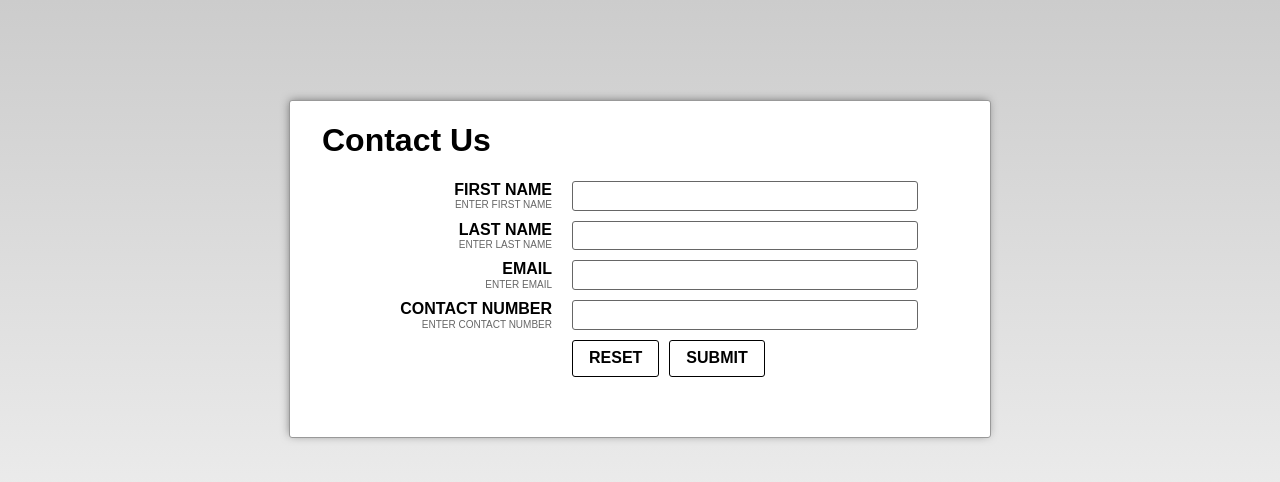
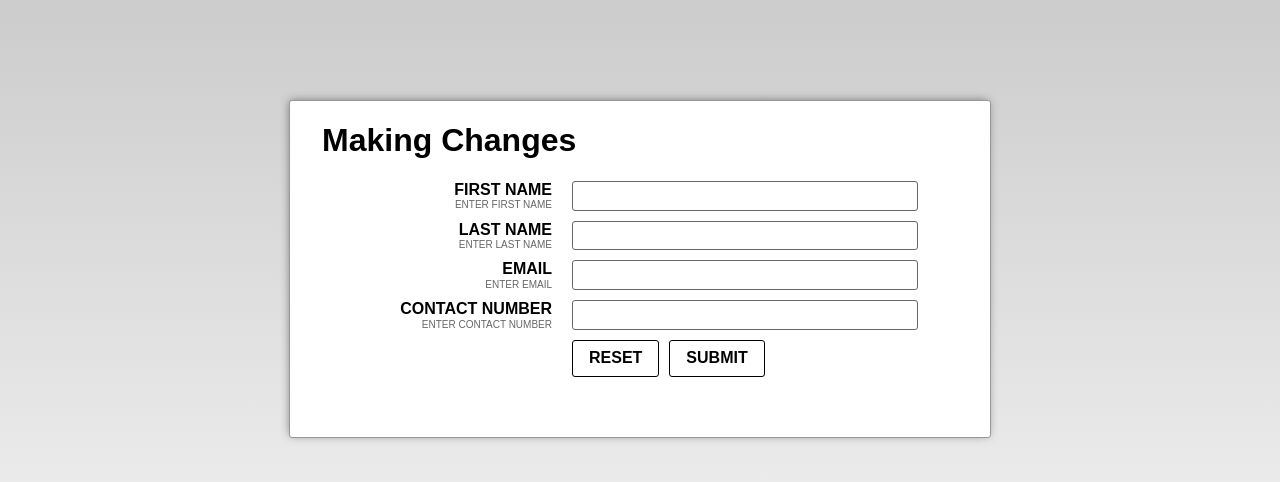
Before and after one commit to Claire-Stark/web2018, a plain HTML site: page index.html in a window 1280 px wide. Drawn offline with nearby package versions, Linux system fonts and the light colour scheme.

Commit message:
Heading changes made

```diff
--- a/index.html
+++ b/index.html
@@ -8,7 +8,7 @@
 </head>
 <body>
 	<div class="container">
-		<h1>Contact Us</h1>
+		<h1>Making Changes</h1>
 		<form action="">
 			<div class="form-group">
 				<label for="First-Name">First Name
```
